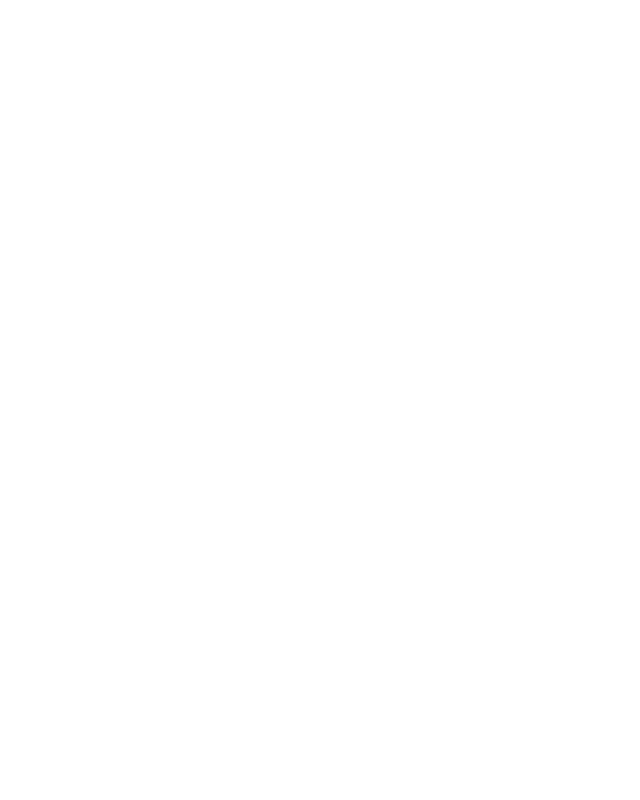
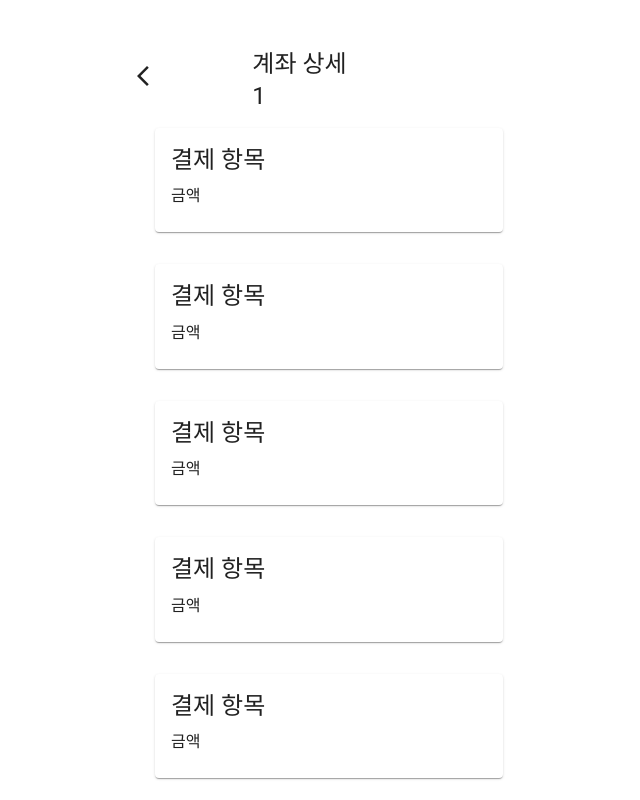
Before and after one commit to SSS-rank/Tally, a React (Create React App) app: page /accountdetail/1 in a window 1280 px wide. Before the commit this address had no page. Shown: the top 800 px of the page, without its empty margins (311-951 px from the left). Built offline with nearby package versions, Linux system fonts and the light colour scheme.

Commit message:
:sparkles: feat:결제 상세 페이지 초기 구현

```diff
--- a/src/App.tsx
+++ b/src/App.tsx
@@ -2,6 +2,7 @@ import React from 'react';
 import './App.css';
 import MainPage from './pages/MainPage';
 import AccountAdd from './pages/AccountAdd';
+import AccountDetail from './pages/AccountDetail';
 import {
   BrowserRouter,
   Routes,
@@ -14,6 +15,7 @@ function App() {
       <Routes>
         <Route path="/" element={<MainPage />} />
         <Route path="/accountadd" element={<AccountAdd />} />
+        <Route path="/accountdetail/:accountNumber" element={<AccountDetail/>} />
       </Routes>
     </BrowserRouter>
   );
--- /dev/null
+++ b/src/pages/AccountDetail.tsx
@@ -0,0 +1,93 @@
+import React, {useEffect} from 'react';
+import { useNavigate } from "react-router-dom";
+import Card from '@mui/material/Card';
+import CardContent from '@mui/material/CardContent';
+import CssBaseline from '@mui/material/CssBaseline';
+import Grid from '@mui/material/Grid';
+import Stack from '@mui/material/Stack';
+import Box from '@mui/material/Box';
+import Typography from '@mui/material/Typography';
+import Container from '@mui/material/Container';
+import ArrowBackIosNewIcon from '@mui/icons-material/ArrowBackIosNew';
+import { createTheme, ThemeProvider } from '@mui/material/styles';
+import {useParams} from 'react-router-dom'
+
+
+const cards = [1, 2, 3, 4, 5, 6, 7, 8, 9];
+
+  // TODO remove, this demo shouldn't need to reset the theme.
+const defaultTheme = createTheme();
+const AccountDetail = () =>{
+    const navigate = useNavigate();
+    const goBack = ()=>{
+        navigate(-1);
+    }
+    let {accountNumber} = useParams();
+    useEffect(() => {
+        console.log(accountNumber)
+        const fetchAccountData = async () => {
+            try{
+            //   const {data} = await axios.get(`/api/lesson/card`)
+            //   console.log(data)
+            } catch (error) {
+              console.error(error);
+            }
+          }
+          fetchAccountData()
+    });
+    return(
+        <ThemeProvider theme={defaultTheme}>
+        <Container component="main" maxWidth="xs">
+        <CssBaseline />
+
+        <Box
+          sx={{
+            marginTop: 8,
+            display: 'flex',
+            flexDirection: 'column',
+            alignItems: 'center',
+          }}
+        >
+          <Grid  container spacing={2}>
+            <Grid item xs={4}>
+                <ArrowBackIosNewIcon onClick= {goBack}/>
+            </Grid>
+            <Grid>
+                <Typography component="h1" variant="h5">
+                    계좌 상세
+                </Typography>
+                <Typography component="h1" variant="h5">
+                    {accountNumber}
+                </Typography>
+            </Grid>
+          </Grid>
+          <Container sx={{ py: 2 }} maxWidth="md">
+            {/* End hero unit */}
+            <Grid container spacing={4}>
+              {cards.map((card) => (
+                <Grid item key={card} xs={12}>
+                  <Card
+                    sx={{ height: '100%', display: 'flex', flexDirection: 'column' }}
+                  >
+
+                    <CardContent sx={{ flexGrow: 1 }} >
+                      <Typography gutterBottom variant="h5" component="h2" id="accountNum" >
+                        결제 항목
+                      </Typography>
+                      <Typography>
+                        금액
+                      </Typography>
+                    </CardContent>
+
+                  </Card>
+                </Grid>
+              ))}
+            </Grid>
+          </Container>
+
+        </Box>
+      </Container>
+      </ThemeProvider>
+    );
+};
+export default AccountDetail;
--- a/src/pages/MainPage.tsx
+++ b/src/pages/MainPage.tsx
@@ -1,8 +1,8 @@
-import React, {useEffect, useState} from 'react';
-import axios from "axios";
+import React, {useEffect,  useRef} from 'react';
 import AppBar from '@mui/material/AppBar';
 import Button from '@mui/material/Button';
 import Card from '@mui/material/Card';
+import { useNavigate } from 'react-router-dom';
 import CardActions from '@mui/material/CardActions';
 import CardContent from '@mui/material/CardContent';
 import CssBaseline from '@mui/material/CssBaseline';
@@ -20,17 +20,29 @@ const cards = [1, 2, 3, 4, 5, 6, 7, 8, 9];
   // TODO remove, this demo shouldn't need to reset the theme.
 const defaultTheme = createTheme();
 const MainPage = () =>{
+    const navigate = useNavigate();
+    const accountNumRef = useRef<HTMLDivElement | null>(null);
     useEffect(() => {
         const fetchAccountData = async () => {
             try{
-              const {data} = await axios.get(`/api/lesson/card`)
-              console.log(data)
+              // const {data} = await axios.get(`/api/lesson/card`)
+              // console.log(data)
             } catch (error) {
               console.error(error);
             }
           }
           fetchAccountData()
     });
+    const handleAccountClick = () =>{
+      const accountNumElement = accountNumRef.current;
+      if (accountNumElement) {
+        const accountNumValue = accountNumElement.innerText;
+
+        console.log('클릭된 Typography의 값:', accountNumValue);
+        navigate('/accountdetail/'+ accountNumValue)
+      }
+    }
+
     return(
         <ThemeProvider theme={defaultTheme}>
         <CssBaseline />
@@ -83,13 +95,12 @@ const MainPage = () =>{
                     sx={{ height: '100%', display: 'flex', flexDirection: 'column' }}
                   >
 
-                    <CardContent sx={{ flexGrow: 1 }}>
-                      <Typography gutterBottom variant="h5" component="h2">
-                        Heading
+                    <CardContent sx={{ flexGrow: 1 }} onClick={handleAccountClick}>
+                      <Typography gutterBottom variant="h5" component="h2" id="accountNum" ref={accountNumRef}>
+                        110110
                       </Typography>
                       <Typography>
-                        This is a media card. You can use this section to describe the
-                        content.
+                        금액
                       </Typography>
                     </CardContent>
                     <CardActions>
@@ -102,21 +113,7 @@ const MainPage = () =>{
             </Grid>
           </Container>
         </main>
-        {/* Footer */}
-        {/* <Box sx={{ bgcolor: 'background.paper', p: 6 }} component="footer">
-          <Typography variant="h6" align="center" gutterBottom>
-            Footer
-          </Typography>
-          <Typography
-            variant="subtitle1"
-            align="center"
-            color="text.secondary"
-            component="p"
-          >
-            Something here to give the footer a purpose!
-          </Typography>
-        </Box> */}
-        {/* End footer */}
+
       </ThemeProvider>
     );
 };
```
